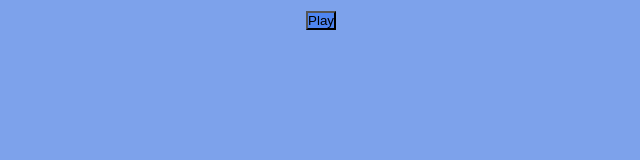
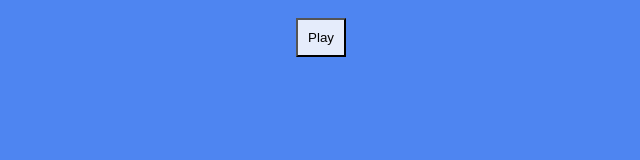
Before and after one commit to ankiris/9.3, a website: page index.html in a window 1280 px wide. Shown: the whole page, without its empty margins (319-959 px from the left). Drawn offline with Linux system fonts and the light colour scheme.

Commit message:
Change CSS

```diff
--- a/sass/style.scss
+++ b/sass/style.scss
@@ -21,10 +21,10 @@ body {
     margin: 0 auto;
   }
   #start-game {
-    background-color: #4E85F1;
+    background-color: #E5ECFB;
     border-color: none;
-    margin: 0;
-    padding: 0;
+    margin: 10px;
+    padding: 10px;
     width: auto;
   }
 
```
Also changed, not shown: css/style.css.
